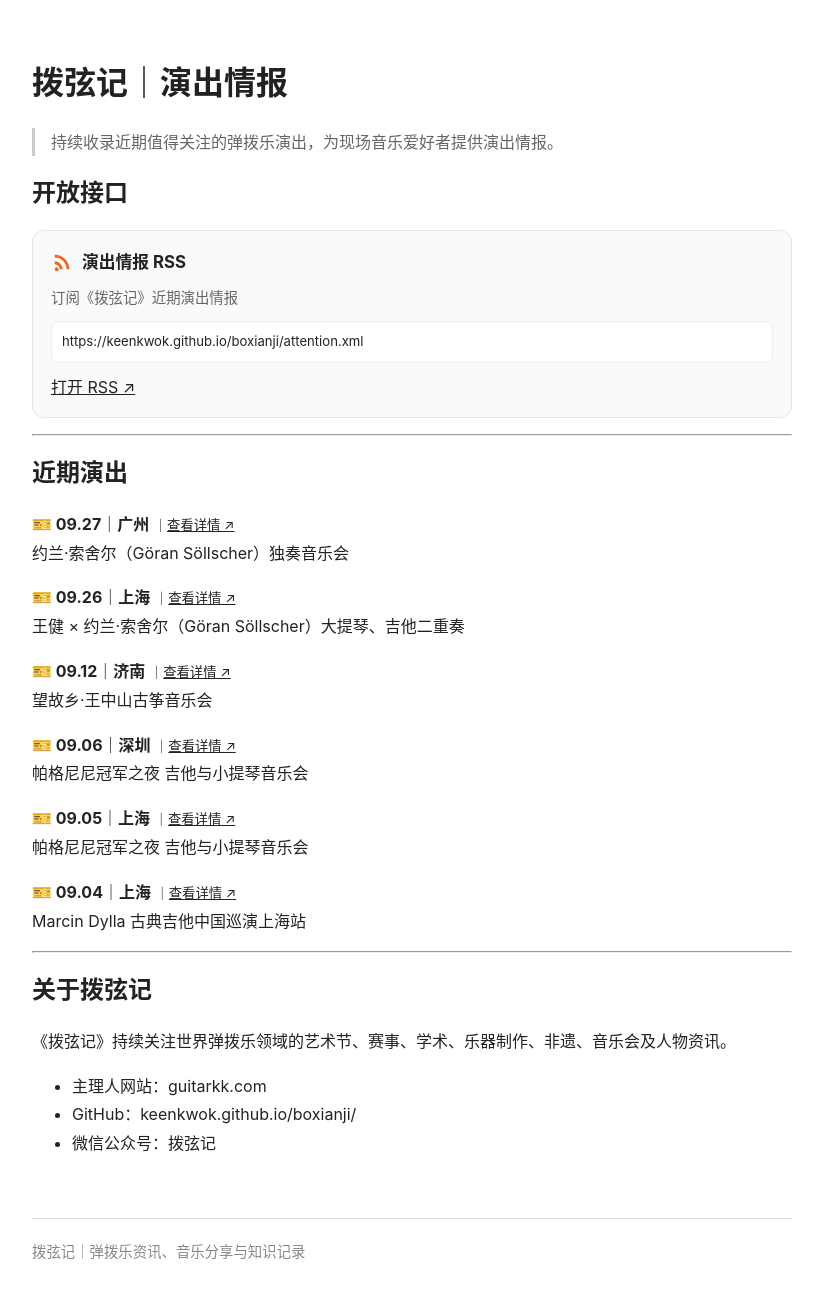
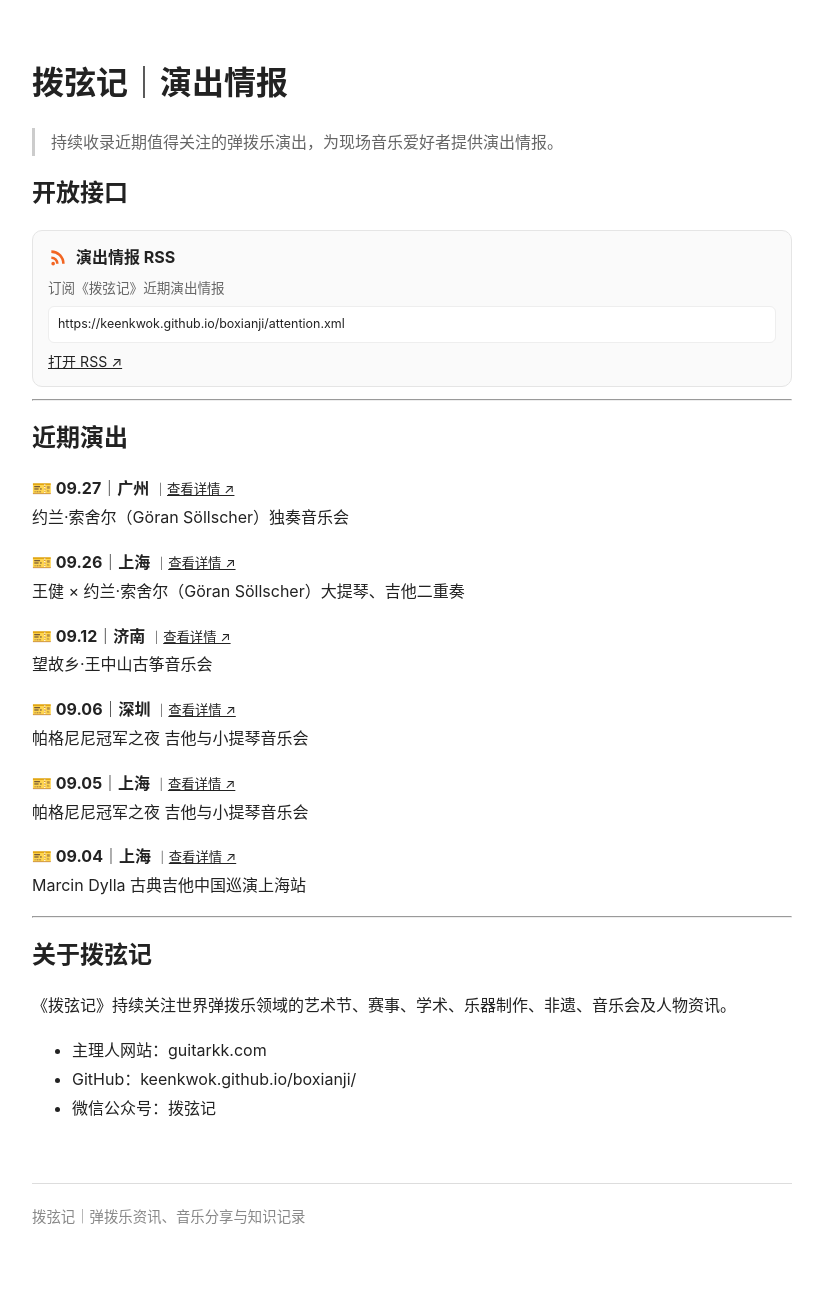
Before and after one commit to KeenKwok/boxianji, a Jekyll site: the page built from attention/index.md, in a window 1280 px wide. Shown: the whole page, without its empty margins (228-1051 px from the left). Built offline with Jekyll 4.4.1, drawn with Linux system fonts in a browser that asks for light colours; after the commit the page ends 1269 px from its top, so only the background shows below that.

Commit message:
Refine styles in open interface section
Updated styles for the open interface section, including adjustments to border radius, padding, and font sizes.

```diff
--- a/attention/index.md
+++ b/attention/index.md
@@ -11,40 +11,40 @@ title: 拨弦记｜演出情报
 
 <div style="
   border:1px solid #e5e5e5;
-  border-radius:12px;
-  padding:16px 18px;
-  margin:16px 0;
+  border-radius:10px;
+  padding:12px 15px;
+  margin:12px 0;
   background:#fafafa;
 ">
 
-  <div style="display:flex;align-items:center;margin-bottom:8px;">
-    <svg width="22" height="22" viewBox="0 0 24 24" style="margin-right:9px;flex-shrink:0;">
+  <div style="display:flex;align-items:center;margin-bottom:4px;">
+    <svg width="20" height="20" viewBox="0 0 24 24" style="margin-right:8px;flex-shrink:0;">
       <path fill="#F26522" d="M6.18 17.82A2.18 2.18 0 1 1 4 20a2.18 2.18 0 0 1 2.18-2.18z"/>
       <path fill="#F26522" d="M4 11.27v3.09A5.64 5.64 0 0 1 9.64 20h3.09A8.73 8.73 0 0 0 4 11.27z"/>
       <path fill="#F26522" d="M4 4v3.09A12.91 12.91 0 0 1 16.91 20H20A16 16 0 0 0 4 4z"/>
     </svg>
 
-    <strong style="font-size:1.05em;">
+    <strong style="font-size:1em;">
       演出情报 RSS
     </strong>
   </div>
 
-  <div style="font-size:0.9em;color:#666;margin-bottom:10px;">
+  <div style="font-size:0.85em;color:#666;margin-bottom:6px;">
     订阅《拨弦记》近期演出情报
   </div>
 
   <div style="
     background:#fff;
     border:1px solid #eee;
-    border-radius:7px;
-    padding:8px 10px;
-    font-size:0.82em;
+    border-radius:6px;
+    padding:6px 9px;
+    font-size:0.78em;
     overflow-wrap:anywhere;
   ">
     https://keenkwok.github.io/boxianji/attention.xml
   </div>
 
-  <div style="margin-top:10px;">
+  <div style="margin-top:6px;font-size:0.88em;">
     <a href="https://keenkwok.github.io/boxianji/attention.xml">
       打开 RSS ↗
     </a>
```
